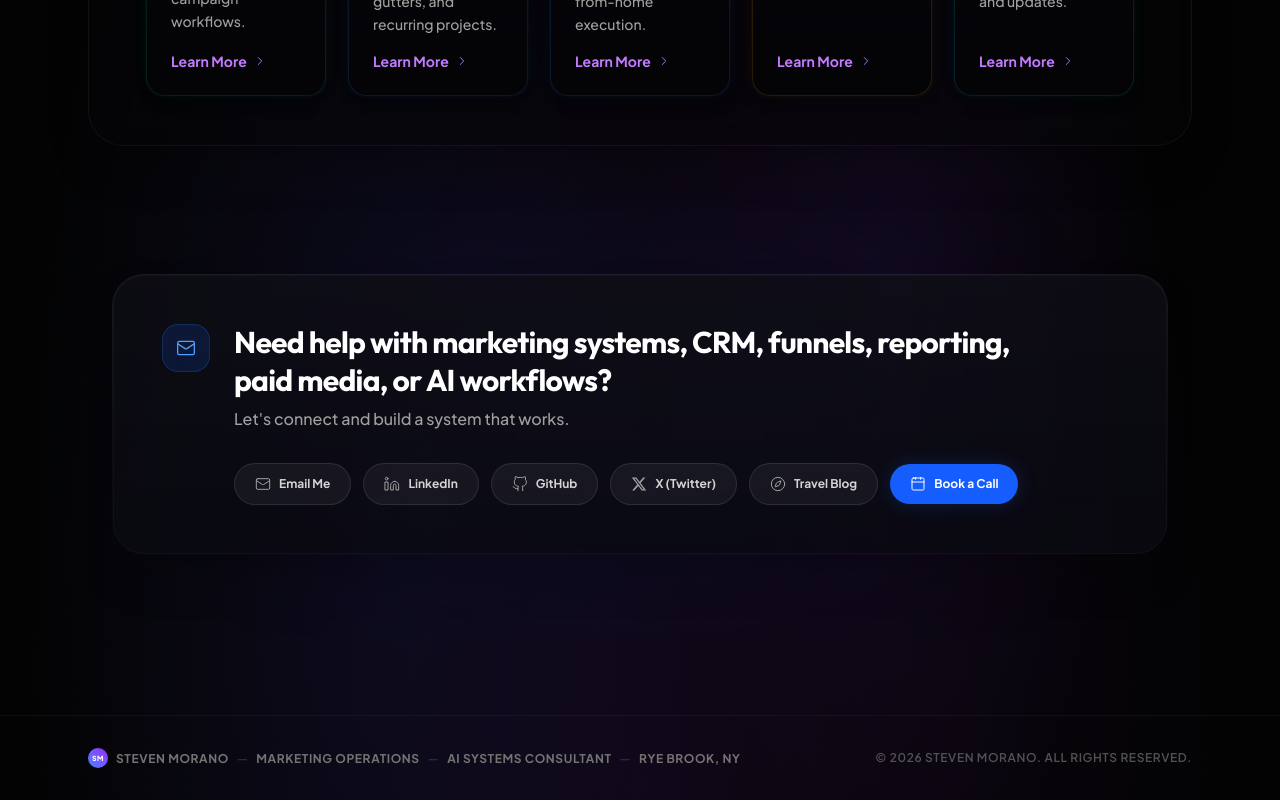
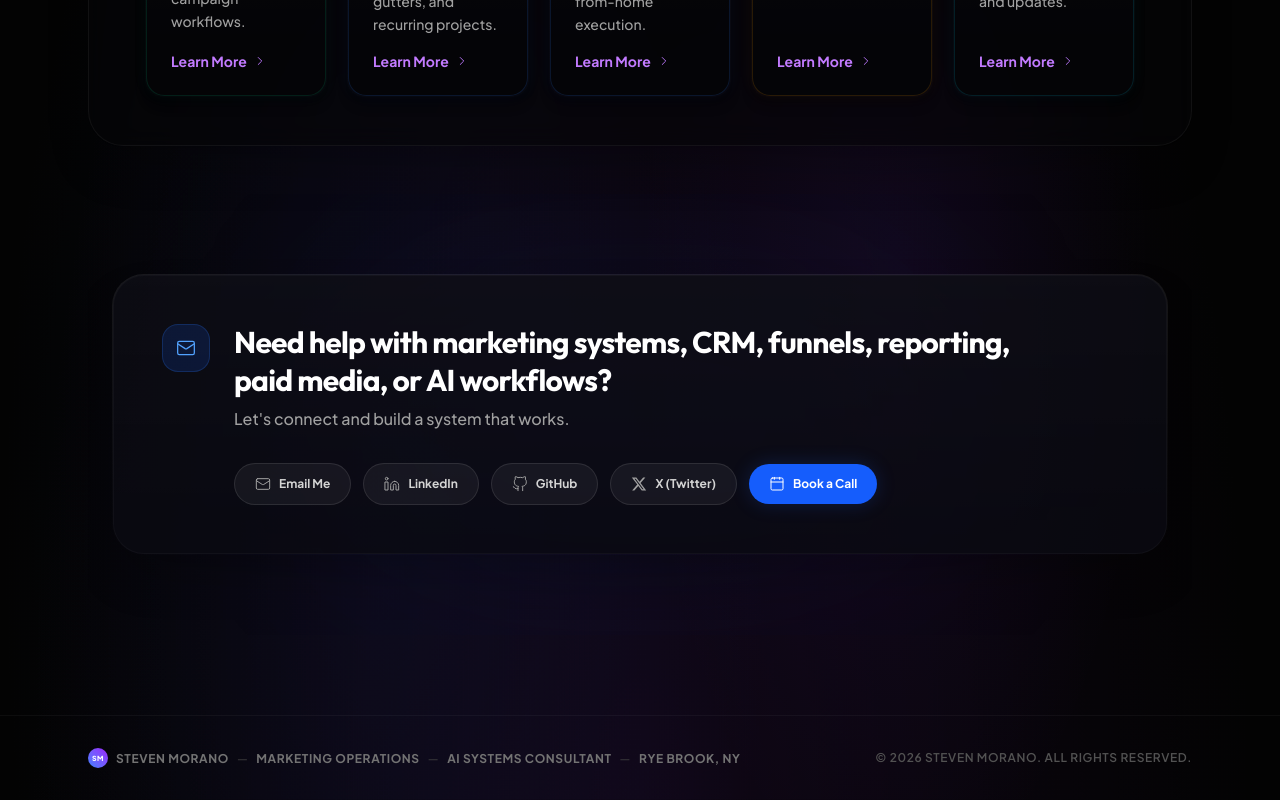
Before and after one commit to Smorano1224/stevenmorano.com, a Next.js app: page / in a window 1280 px wide. Shown: the part 4306-5106 px from the top of the page. Built offline with nearby package versions, Linux system fonts and the light colour scheme.

Commit message:
design: make X visible on mobile and remove travel blog

```diff
--- a/src/components/Contact.tsx
+++ b/src/components/Contact.tsx
@@ -1,5 +1,5 @@
 import React from "react";
-import { Mail, Calendar, Compass } from "lucide-react";
+import { Mail, Calendar } from "lucide-react";
 import { siteContent } from "@/data/siteContent";
 
 const GithubIcon = ({ className = "" }: { className?: string }) => (
@@ -43,7 +43,7 @@ const XIcon = ({ className = "" }: { className?: string }) => (
 );
 
 export default function Contact() {
-  const { email, linkedin, github, twitter, travelBlog, bookingLink } = siteContent.contact;
+  const { email, linkedin, github, twitter, bookingLink } = siteContent.contact;
 
   return (
     <section id="contact" className="relative py-10 sm:py-20 overflow-hidden">
@@ -105,22 +105,10 @@ export default function Contact() {
                   href={twitter}
                   target="_blank"
                   rel="noopener noreferrer"
-                  className="hidden md:flex items-center justify-center gap-2 px-5 py-3.5 sm:py-3 rounded-full border border-white/10 hover:border-white/20 bg-white/5 text-xs font-bold text-neutral-300 hover:text-white transition-all duration-300 w-full sm:w-auto text-center"
+                  className="flex items-center justify-center gap-2 px-5 py-3.5 sm:py-3 rounded-full border border-white/10 hover:border-white/20 bg-white/5 text-[13.5px] sm:text-xs font-bold text-neutral-300 hover:text-white transition-all duration-300 w-full sm:w-auto text-center"
                 >
                   <XIcon className="text-neutral-400" />
                   <span>X (Twitter)</span>
-                </a>
-              )}
-
-              {travelBlog && (
-                <a
-                  href={travelBlog}
-                  target="_blank"
-                  rel="noopener noreferrer"
-                  className="hidden md:flex items-center justify-center gap-2 px-5 py-3.5 sm:py-3 rounded-full border border-white/10 hover:border-white/20 bg-white/5 text-xs font-bold text-neutral-300 hover:text-white transition-all duration-300 w-full sm:w-auto text-center"
-                >
-                  <Compass className="w-4 h-4 text-neutral-400" strokeWidth={1.5} />
-                  <span>Travel Blog</span>
                 </a>
               )}
 
```
